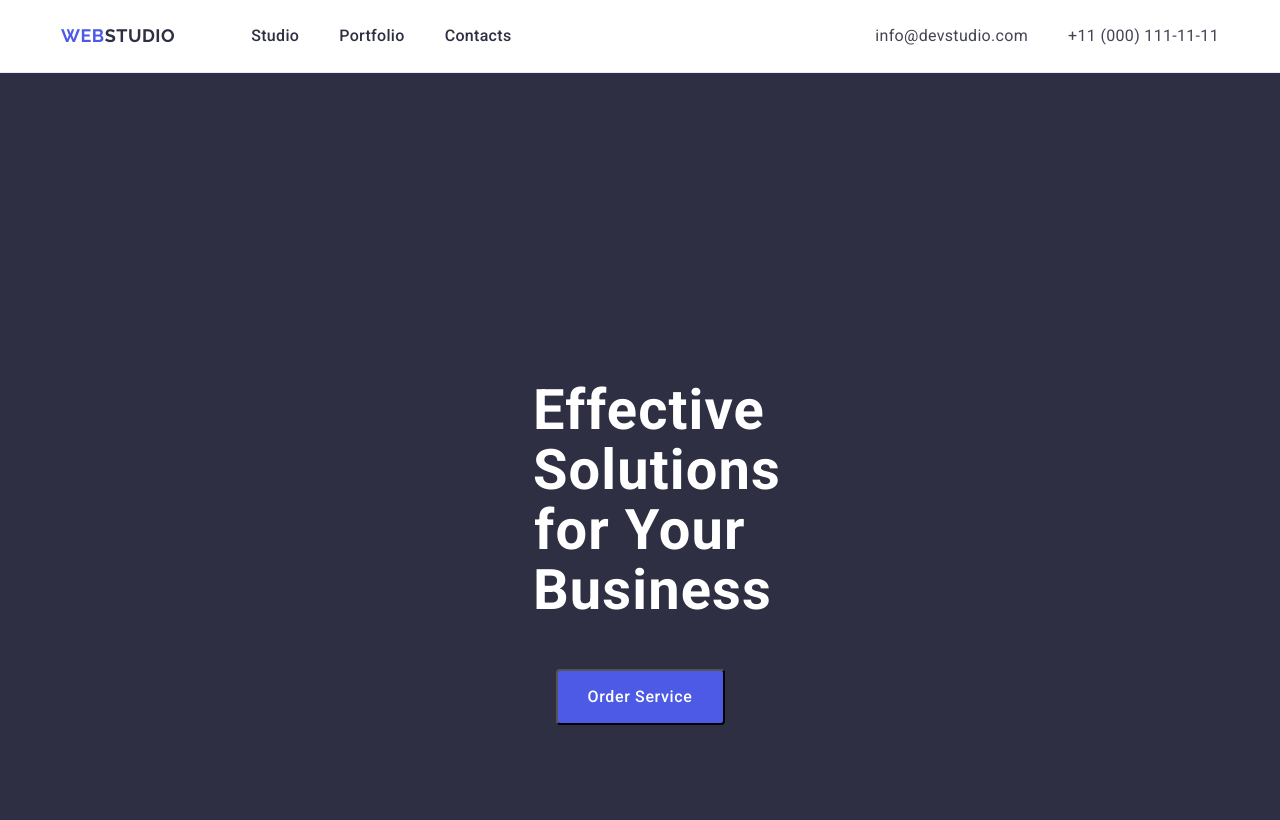
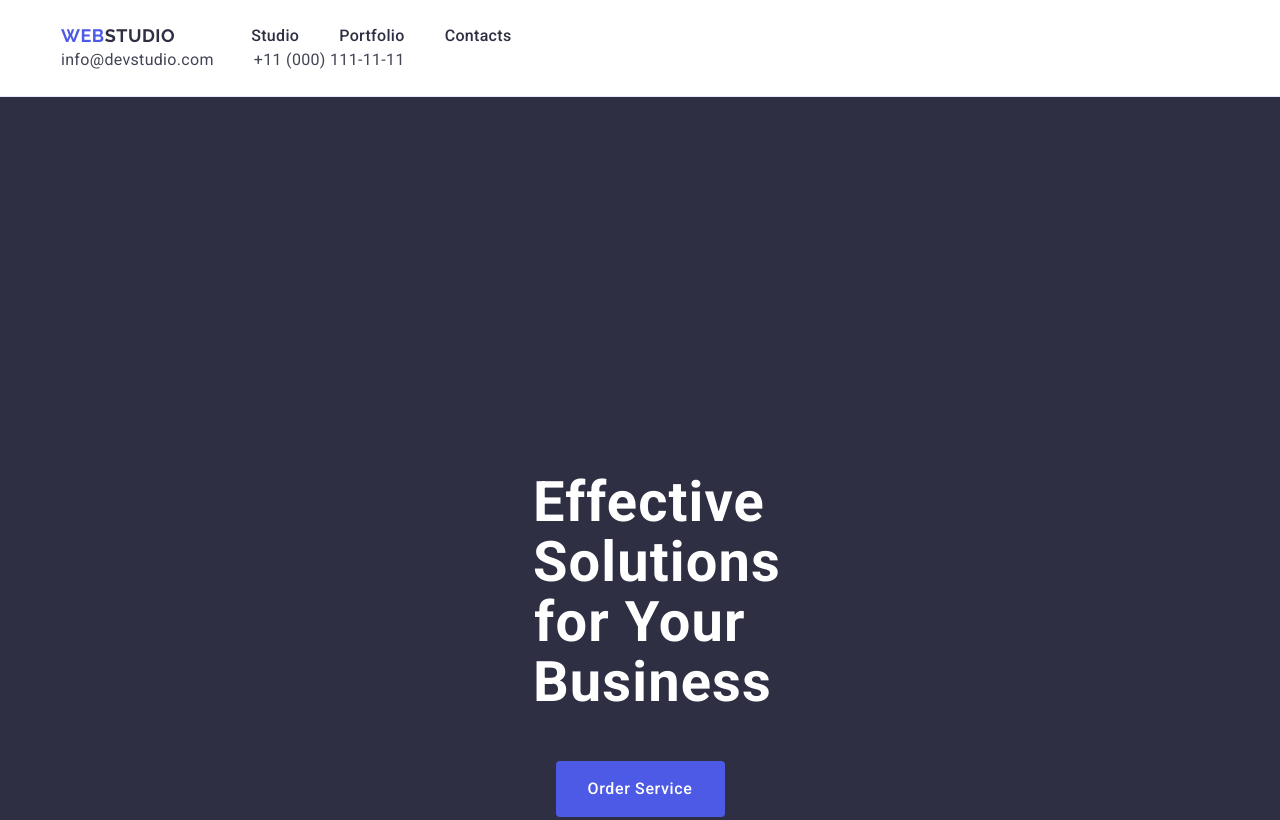
Before and after one commit to sukrutdemasek/goit-markup-hw-03, a plain HTML site: page index.html in a window 1280 px wide. Shown: the top 820 px of the page. Drawn offline with nearby package versions, Linux system fonts and the light colour scheme.

Commit message:
Added fourth pack of changes

```diff
--- a/css/styles.css
+++ b/css/styles.css
@@ -59,13 +59,19 @@ gap: 0px;
 
 }
 
-.nav-div{
+.container .nav-div{
     display:flex;
     flex-direction: row;
     justify-content: flex-start;
+    padding: 0 15px;
 
 
 
+
+}
+.header-nav{
+    display: flex;
+    align-items: center;
 
 }
 .header-logo .web-header {
@@ -132,6 +138,7 @@ ul{
 
 .main-header{
     background: #2e2f42;
+    padding:188px 0px;
 
 }
 .headline-one {
@@ -167,9 +174,10 @@ ul{
 
     font-family: "Roboto", sans-serif;
     border-radius: 4px;
+    border:none;
     display:block;
     margin:0 auto;
-    width: 169px;
+    min-width: 169px;
     height: 56px;
 
 }
@@ -318,7 +326,7 @@ color: #434455;
     align-items: flex-start;
     justify-content: flex-start;
     flex-wrap: wrap;
-    gap:24px;
+    row-gap:48px;
 }
 .portfolio-block{
     display:flex;
@@ -328,6 +336,7 @@ color: #434455;
     gap:8px;
     padding:32px 16px;
     border:1px solid #e7e9fc;
+    border-top:none;
 
 
 }
--- a/index.html
+++ b/index.html
@@ -20,9 +20,8 @@
 
   <body>
     <header class="header">
-      <div class="container">
-        <div class="nav-div">
-          <nav>
+      <div class="container nav-div">
+        <nav class="header-nav">
           <a class="header-logo" href="./index.html"
             >Web<span class="web-header">Studio</span></a
           >
@@ -55,7 +54,6 @@
               </li>
             </ul>
           </address>
-          </div>
         </div>
       </div>
     </header>
```
Lines whose indentation alone changed are shown as unchanged.
